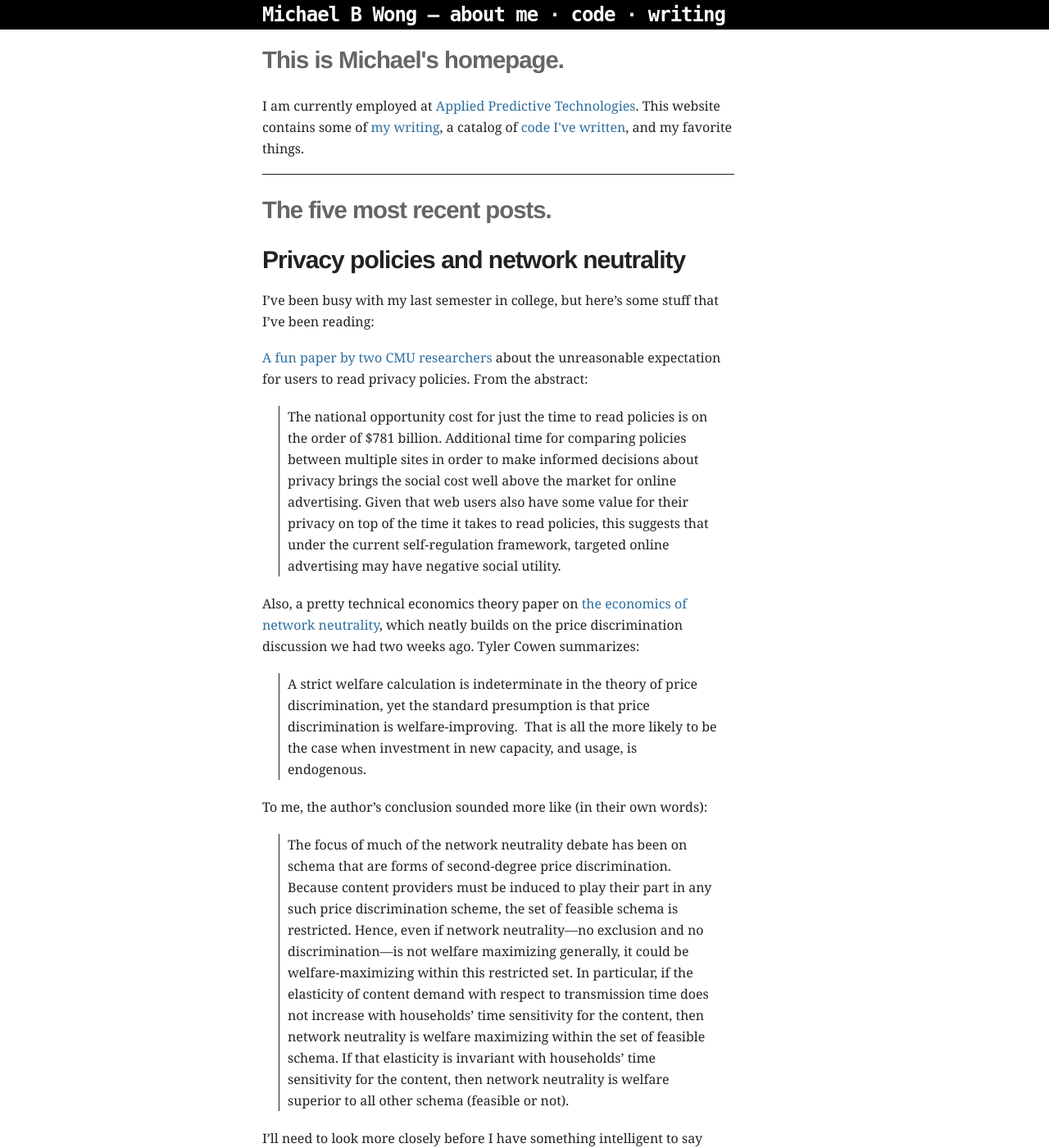
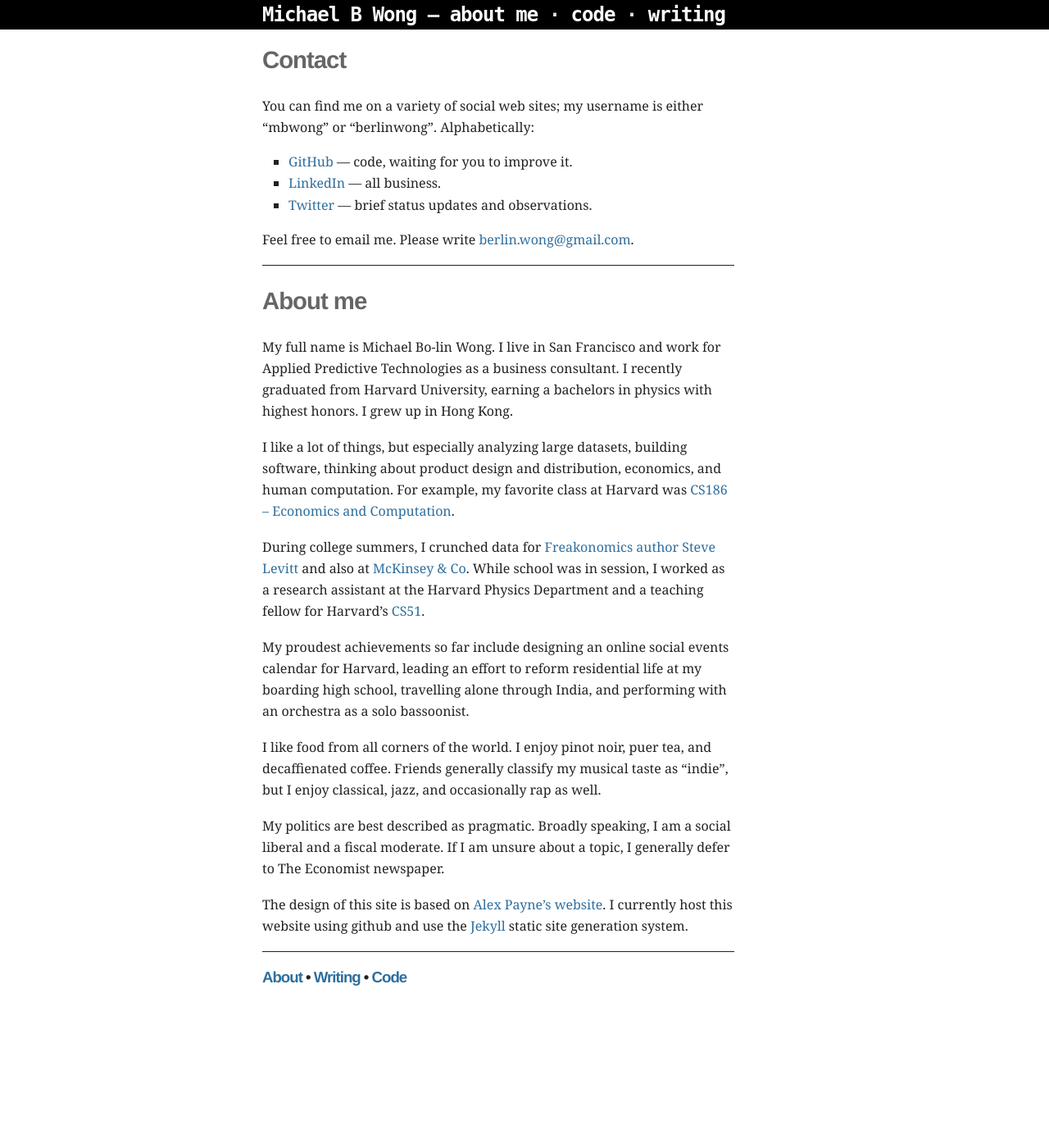
Before and after one commit to mbwong/mbwong.github.com, a Jekyll site: the page built from index.html, in a window 1280 px wide and 1400 px high. Shown: the whole window at 82% size. Built offline with Jekyll 4.4.1, drawn with Linux system fonts in a browser that asks for light colours; some of the changed text lies outside the part shown.

Commit message:
changed index

```diff
--- a/index.html
+++ b/index.html
@@ -1,17 +1,27 @@
 ---
 layout: default
-title: Online Writing
+title: About
 ---
-<h2 id="intro">This is Michael's homepage.</h2>
-  <div class="post">
-  <p>I am currently employed at <a href="http://predictivetechonologies.com">Applied Predictive Technologies</a>. This website contains some of <a href="/archive.html">my writing</a>, a catalog of <a href="/projects.html">code I've written</a>, and my favorite things.
-  </div>
-<h2 id="intro">The five most recent posts.</h2>
-{% for post in site.posts limit:5 %}
-  <div class="post">
-  {{ post.content }}
-  <p class="signoff">
-    &mdash;<a href="{{ post.url }}">{{ post.date | date: "%b %d, %Y" }}</a>
-  </p>
-  </div>
-{% endfor %}
+
+<h2 id="intro">Contact</h2>
+<div class="post">
+<p>You can find me on a variety of social web sites; my username is either &#8220;mbwong&#8221; or &#8220;berlinwong&#8221;. Alphabetically:</p>
+<ul>
+        <li><a href="http://github.com/mbwong">GitHub</a> &#8212; code, waiting for you to improve it.</li>
+        <li><a href="http://www.linkedin.com/pub/michael-wong/25/547/850">LinkedIn</a> &#8212; all business.</li>
+        <li><a href="http://twitter.com/mbwong">Twitter</a> &#8212; brief status updates and observations.</li>
+</ul>
+<p>Feel free to email me. Please write <a href="mailto:berlin.wong@gmail.com">berlin.wong@gmail.com</a>.</p>
+</div>
+
+<h2 id="intro">About me</h2>
+
+<div class="post">
+<p>My full name is Michael Bo-lin Wong. I live in San Francisco and work for Applied Predictive Technologies as a business consultant. I recently graduated from Harvard University, earning a bachelors in physics with highest honors. I grew up in Hong Kong.</p>
+<p>I like a lot of things, but especially analyzing large datasets, building software, thinking about product design and distribution, economics, and human computation. For example, my favorite class at Harvard was <a href="http://http://www.seas.harvard.edu/courses/cs186/">CS186 &#8211; Economics and Computation</a>.</p>
+<p>During college summers, I crunched data for <a href="http://greatestgood.com">Freakonomics author Steve Levitt</a> and also at <a href="http://mckinsey.com">McKinsey &amp; Co</a>. While school was in session, I worked as a research assistant at the Harvard Physics Department and a teaching fellow for Harvard&#8217;s <a href="http://cs51.seas.harvard.edu">CS51</a>.</p>
+<p>My proudest achievements so far include designing an online social events calendar for Harvard, leading an effort to reform residential life at my boarding high school, travelling alone through India, and performing with an orchestra as a solo bassoonist.</p>
+<p>I like food from all corners of the world. I enjoy pinot noir, puer tea, and decaffienated coffee. Friends generally classify my musical taste as &#8220;indie&#8221;, but I enjoy classical, jazz, and occasionally rap as well.</p>
+<p>My politics are best described as pragmatic. Broadly speaking, I am a social liberal and a fiscal moderate. If I am unsure about a topic, I generally defer to The Economist newspaper.</p>
+<p>The design of this site is based on <a href="http://al3x.net">Alex Payne&#8217;s website</a>. I currently host this website using github and use the <a href="http://github.com/mojombo/jekyll/tree/master">Jekyll</a> static site generation system.</p>
+</div>
```
